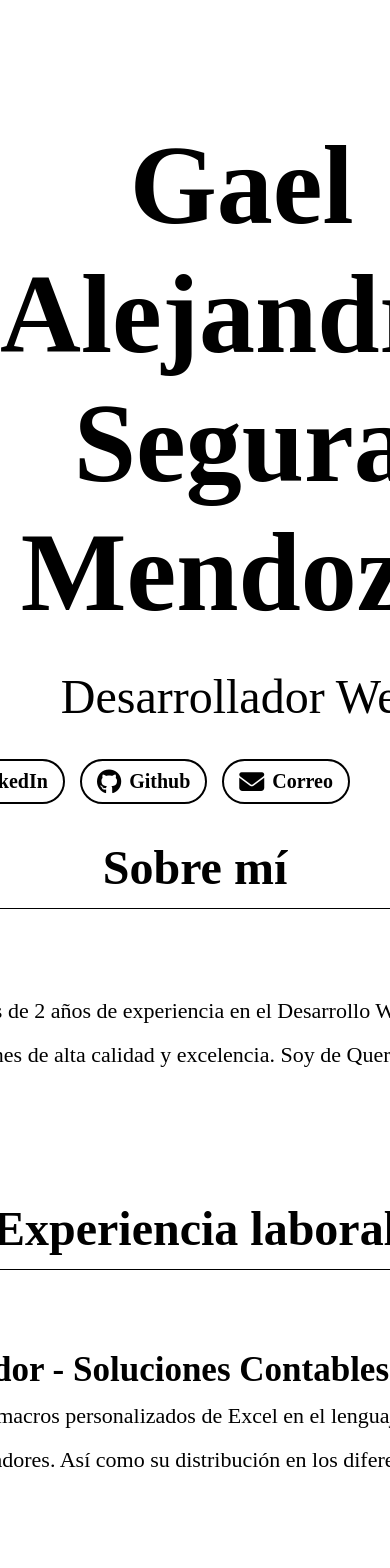
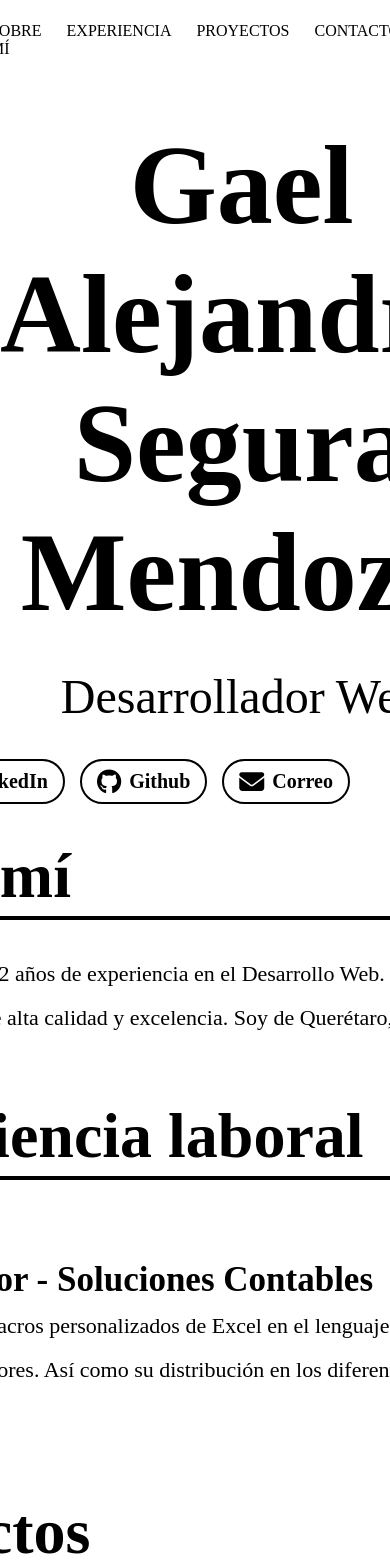
Before and after one commit to GaelSM/Portfolio, a React (Vite) app: page / in a window 390 px wide. Shown: the top 1568 px of the page. Built offline with nearby package versions, Linux system fonts and the light colour scheme.

Commit message:
Add navbar component

```diff
--- a/src/components/App.css
+++ b/src/components/App.css
@@ -1,6 +1,6 @@
 :root{
   --white: #fff;
-  --black: #000000;
+  --black: #000;
 }
 
 ::-webkit-scrollbar{
@@ -17,6 +17,11 @@
 body{
   position: relative;
   user-select: none;
+}
+
+a{
+  text-decoration: none;
+  color: var(--black);
 }
 
 /* HEADER */
@@ -130,98 +135,15 @@
   }
 }
 
-/* FOOTER */
+footer {
+  display: flex;
+  align-items: center;
+  justify-content: center;
+  text-align: center;
+  height: 50px;
+}
 
 /* MEDIA QUERIES */
 @media (max-width: 700px) {
-  header{
-    text-align: center;
-    & div{
-      padding: 0rem;
-      & h1{
-        font-size: 4rem;
-      }
-      & h3{
-        font-size: 1.5rem;
-      }
-    }
-  }
-  main{
-    padding: 0;
-    & section{
-      display: flex;
-      flex-direction: column;
-      padding: 0rem 1rem;
 
-      & h2{
-        text-align: center;
-        padding-bottom: 1rem;
-        border-bottom: 1px solid;
-        font-size: 3rem;
-      }
-    }
-
-    & #about-me{
-      margin-bottom: 5rem;
-    }
-
-    & #about-me div{
-      padding: 3rem .5rem;
-      font-size: 1.2rem;
-      text-align: center;
-      display: flex;
-      flex-direction: column;
-
-      & ul{
-        font-size: 2.5rem;
-        display: flex;
-        gap: 2rem;
-        & li{
-          display: flex;
-        }
-      }
-    }
-
-    & #projects{
-      margin-bottom: 0rem;
-
-      & a{
-        position: relative;
-        width: 90%;
-        height: 30vh;
-        border-radius: .5rem;
-        box-shadow: 0rem 0rem 1.5rem rgba(0, 0, 0, 0.1);
-        overflow: hidden;
-
-        & img{
-          width: 100%;
-          height: 100%;
-          object-fit: cover;
-          aspect-ratio: 16/9;
-        }
-      }
-
-      & .cards{
-        display: flex;
-        flex-direction: column;
-        align-items: center;
-        padding: 5rem 0rem;
-        gap: 3rem;
-      }
-    }
-    & .up{
-      display: none;
-    }
-  }
-  footer{
-    padding: 0 1rem;
-    & a{
-      font-size: 1rem;
-    }
-    & ul{
-      display: grid;
-      grid-template-columns: 1fr 1fr;
-      text-align: center;
-    }
-  }
 }
--- a/src/components/App.jsx
+++ b/src/components/App.jsx
@@ -4,11 +4,13 @@
 import Projects from './Projects'
 import Presentation from './Presentation'
 import Works from './Works'
+import Navbar from './Navbar'
 
 
 export default function App() {
   return (
     <>
+      <Navbar />
       <Presentation />
       <main>
         <About />
--- a/src/components/Footer.jsx
+++ b/src/components/Footer.jsx
@@ -1,8 +1,9 @@
 export default function Footer() {
+  const actualYear = new Date().getUTCFullYear()
   return (
     <footer>
       <div>
-        <p> &copy; 2023 </p>
+        <p> &copy; {actualYear} </p>
       </div>
     </footer>
   )
--- a/src/components/Header.jsx
+++ /dev/null
@@ -1,6 +0,0 @@
-export default function Header() {
-  return (
-    <header id="header">
-    </header>
-  )
-}
--- /dev/null
+++ b/src/components/Navbar.css
@@ -0,0 +1,37 @@
+.navbar {
+  z-index: 1;
+  width: 100vw;
+  height: 80px;
+  position: fixed;
+  display: flex;
+  justify-content: center;
+  align-items: center;
+  background-color: var(--white);
+}
+
+.navbar ul {
+  display: flex;
+  list-style: none;
+  gap: 25px;
+}
+
+.navbar ul li {
+  position: relative;
+  text-transform: uppercase;
+
+  &::before {
+    position: absolute;
+    content: " ";
+    width: 0%;
+    height: 1px;
+    left: 0;
+    bottom: 0;
+    background-color: #000;
+    transition: width .3s ease;
+  }
+
+  &:hover::before {
+    width: 100%;
+    transition: width .3s ease;
+  }
+}
--- /dev/null
+++ b/src/components/Navbar.jsx
@@ -0,0 +1,14 @@
+import "./Navbar.css"
+
+export default function Navbar() {
+  return (
+    <nav className="navbar">
+      <ul>
+        <li><a href="#about-me"> Sobre mí </a></li>
+        <li><a href="#experience"> Experiencia </a></li>
+        <li><a href="#projects"> Proyectos </a></li>
+        <li><a href="#presentation"> Contacto </a></li>
+      </ul>
+    </nav>
+  )
+}
--- a/src/components/Presentation.jsx
+++ b/src/components/Presentation.jsx
@@ -2,7 +2,7 @@
 
 export default function Presentation() {
   return (
-    <div className="presentation">
+    <div className="presentation" id="presentation">
       <div className="text">
         <h1> Gael Alejandro Segura Mendoza</h1>
         <h3> Desarrollador Web </h3>
```
